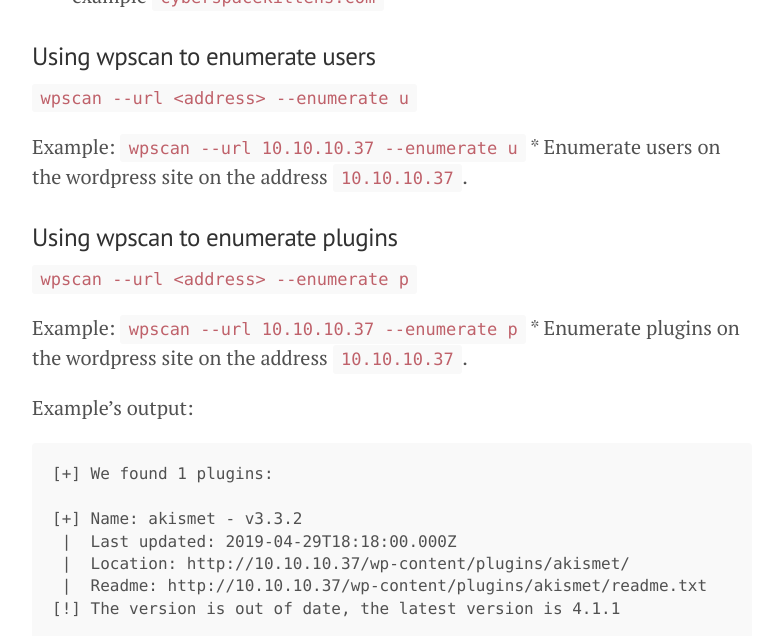
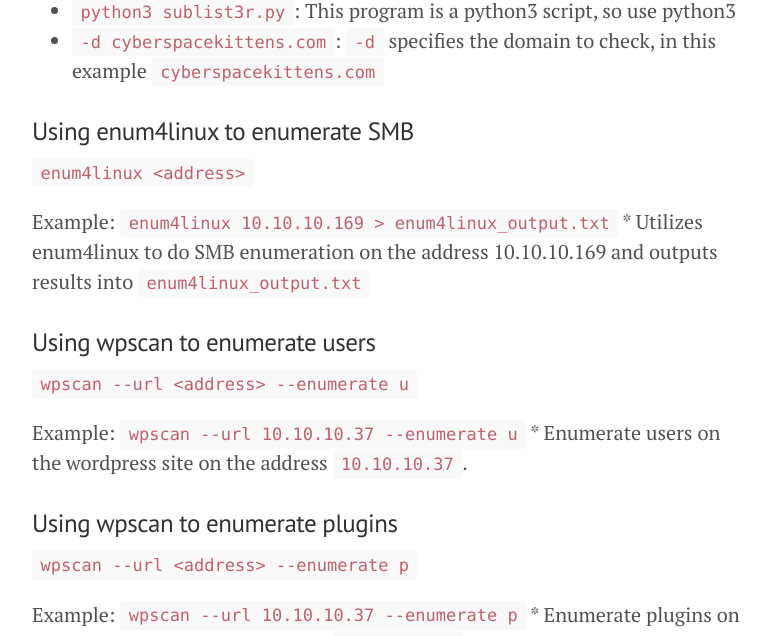
Before and after one commit to BurntxNoodle/blog, a Jekyll site: the page built from RedTeam/AttackPathsAndCommands.md, in a window 1280 px wide and 900 px high, scrolled down 8775 px, cut to the strip 145-781 px from the top of the window. Shown: the whole strip, without its empty margins (248-1019 px from the left). Built offline with Jekyll 4.4.1, drawn with Linux system fonts in a browser that asks for light colours; some of the changed text lies outside the part shown.

Commit message:
added to APaC project

```diff
--- a/RedTeam/AttackPathsAndCommands.md
+++ b/RedTeam/AttackPathsAndCommands.md
@@ -2,13 +2,15 @@
 layout: page
 title: Attack Paths and Commands
 ---
-Last updated: 9/13/2020
+Last updated: 9/18/2020
 
 # 🚧 Project in progress 🚧
 
 ## What is this page?
 
 This page will contain a high-level overview of general attack paths, vectors and commands that I've utilized from activities such as HackTheBox and VulnHub. For organization and ease of use, each of the attack paths and their commands are organized based on the [MITRE ATT&CK](https://attack.mitre.org/) framework.
+
+###### Note: These commands were all run on Kali Linux 2020.3
 
 ## Reconnaissance and Enumeration
 
@@ -20,9 +22,11 @@
 * [Using wfuzz to fuzz potential files or URIs](https://securitynoodle.github.io/RedTeam/AttackPathsAndCommands/#using-wfuzz-to-fuzz-potential-files-or-uris)
 * [Using wfuzz to find subdomains](https://securitynoodle.github.io/RedTeam/AttackPathsAndCommands/#using-wfuzz-to-find-subdomains)
 * [Using sublist3r to find subdomains](https://securitynoodle.github.io/RedTeam/AttackPathsAndCommands/#using-sublist3r-to-find-subdomains)
+* [[Windows] Using enum4linux to enumerate SMB (Port 139/445)](https://securitynoodle.github.io/RedTeam/AttackPathsAndCommands/#using-enum4linux-to-enumerate-smb)
 * If WordPress is used on the web app:
 	* [Using wpscan to enumerate users](https://securitynoodle.github.io/RedTeam/AttackPathsAndCommands/#using-wpscan-to-enumerate-users)
 	* [Using wpscan to enumerate plugins (find potential outdated plugins that can be exploited)](https://securitynoodle.github.io/RedTeam/AttackPathsAndCommands/#using-wpscan-to-enumerate-plugins)
+
 
 ## Initial Access, Exploit Execution
 
@@ -176,6 +180,12 @@
 * `python3 sublist3r.py`: This program is a python3 script, so use python3
 * `-d cyberspacekittens.com`: `-d` specifies the domain to check, in this example `cyberspacekittens.com`
 
+### Using enum4linux to enumerate SMB
+`enum4linux <address>`
+
+Example: `enum4linux 10.10.10.169 > enum4linux_output.txt`
+	* Utilizes enum4linux to do SMB enumeration on the address 10.10.10.169 and outputs results into `enum4linux_output.txt`
+
 ### Using wpscan to enumerate users
 `wpscan --url <address> --enumerate u`
 
```
